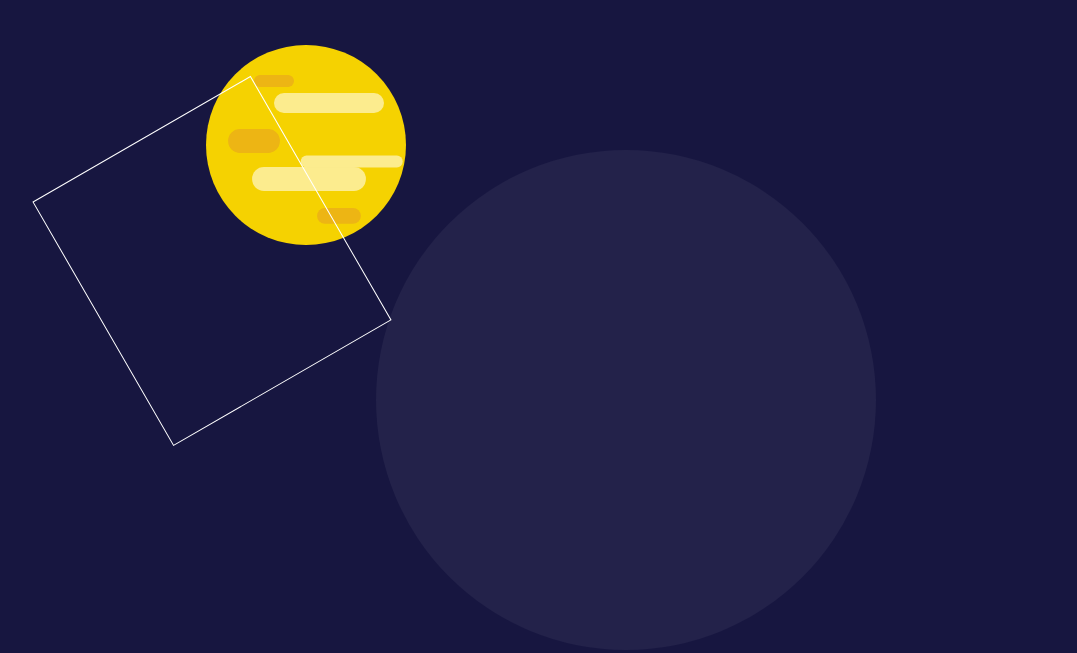
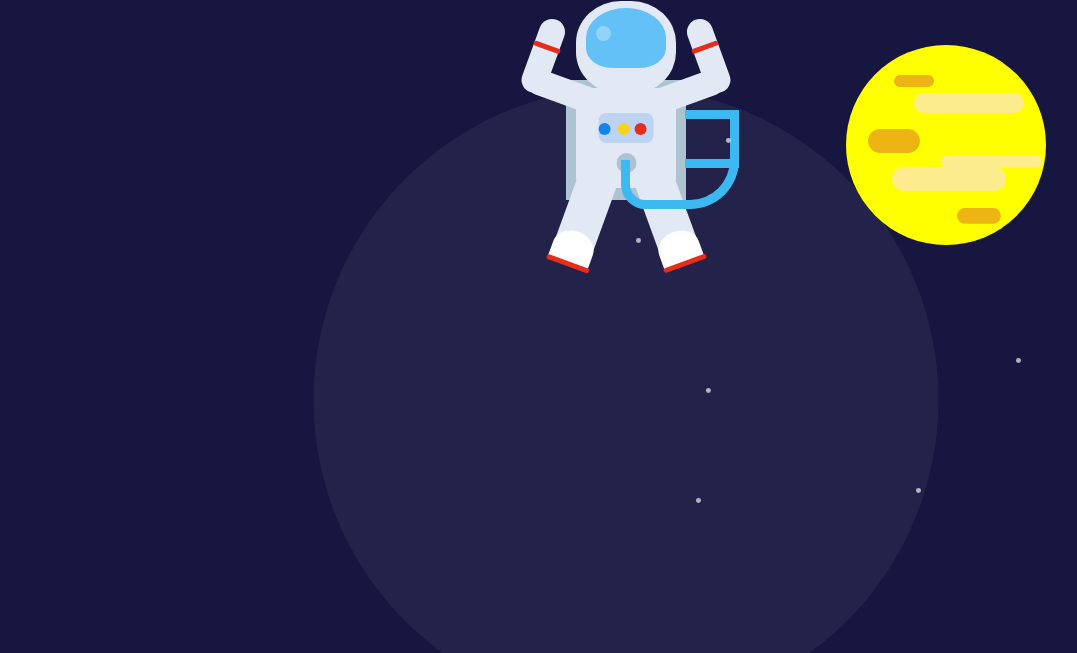
Before and after one commit to thapsrit/astronaut-animation-css, a plain HTML site: page index.html in a window 1280 px wide. Shown: the whole page, without its empty margins (14-1091 px from the left). Drawn offline with Linux system fonts and the light colour scheme.

Commit message:
added few things on css

```diff
--- a/index.html
+++ b/index.html
@@ -12,5 +12,16 @@
       <div claa="shadow"></div>
     </div>
     <div class="astronaut"></div>
+    <div class="tank center"></div>
+    <div class="suit center">
+      <div class="helmet center"></div>
+      <div class="buttons center"></div>
+      <div class="hand-l"></div>
+      <div class="hand-r"></div>
+      <div class="leg-l"></div>
+      <div class="leg-r"></div>
+      <div class="pipe"></div>
+      <div class="stars"></div>
+    </div>
   </body>
 </html>
--- a/style.css
+++ b/style.css
@@ -20,11 +20,11 @@ body {
 .planet {
   height: 12.5em;
   width: 12.5em;
-  background-color: #f5d201;
+  background-color: #ffff00;
   border-radius: 50%;
   position: absolute;
   top: 2.81em;
-  left: 13.75em;
+  right: 13.75em;
 }
 .planet:before {
   position: absolute;
@@ -62,8 +62,218 @@ body {
   position: absolute;
   height: 17.5em;
   width: 15.62em;
-  border: 1px solid #ffffff;
   top: 7.5em;
   left: 6.25em;
   transform: rotate(-30deg);
+  animation: float 4s infinite;
 }
+@keyframes float {
+  50% {
+    transform: rotate(-30deg) translateY(1.87em);
+  }
+}
+.suit {
+  position: absolute;
+  background-color: #e2e9f4;
+  height: 6.25em;
+  width: 6.25em;
+  border-radius: 10%;
+  top: 5.5em;
+}
+.helmet {
+  background-color: #e2e9f4;
+  height: 5.81em;
+  width: 6.25em;
+  position: absolute;
+  top: -5.43em;
+  border-radius: 45%;
+}
+.helmet:before {
+  position: absolute;
+  content: "";
+  background-color: #64c1f7;
+  height: 3.75em;
+  width: 5em;
+  border-radius: 60% 60% 40% 40%;
+  left: 0.62em;
+  top: 0.43em;
+}
+.helmet:after {
+  content: "";
+  position: absolute;
+  background-color: rgba(255, 255, 255, 0.3);
+  height: 0.93em;
+  width: 0.93em;
+  border-radius: 50%;
+  left: 1.25em;
+  top: 1.56em;
+}
+.tank {
+  position: absolute;
+  background-color: #aec3d2;
+  height: 7.5em;
+  width: 7.5em;
+  top: 5em;
+}
+.buttons {
+  background-color: #bdd3f3;
+  width: 3.43em;
+  height: 1.87em;
+  border-radius: 0.5em;
+  position: absolute;
+  top: 1.56em;
+}
+.buttons:after {
+  position: absolute;
+  content: "";
+  height: 0.75em;
+  width: 0.75em;
+  background-color: #1683ed;
+  border-radius: 50%;
+  top: 0.62em;
+  box-shadow: 1.2em 0 #fbd31f, 2.25em 0 #e62c1b;
+}
+.buttons:before {
+  position: absolute;
+  content: "";
+  height: 1.25em;
+  width: 1.25em;
+  border-radius: 50%;
+  background-color: #aec3d2;
+  top: 2.5em;
+  left: 1.12em;
+}
+.hand-l,
+.hand-r {
+  position: absolute;
+  height: 1.62em;
+  width: 4.68em;
+  background-color: #e2e9f4;
+  border-radius: 2.5em;
+  top: -0.62em;
+}
+.hand-l {
+  transform: rotate(20deg);
+  left: -3.12em;
+}
+.hand-r {
+  transform: rotate(-20deg);
+  right: -3.12em;
+}
+.hand-l:before,
+.hand-r:before {
+  position: absolute;
+  content: "";
+  height: 1.62em;
+  width: 4.81em;
+  background-color: #e2e9f4;
+  border-radius: 1.62em;
+  bottom: 1.62em;
+}
+.hand-r:before {
+  left: 1.87em;
+  transform: rotate(90deg);
+}
+.hand-l:before {
+  right: 1.87em;
+  transform: rotate(-90deg);
+}
+.hand-l:after,
+.hand-r:after {
+  position: absolute;
+  content: "";
+  background-color: #e62c1b;
+  height: 0.34em;
+  width: 1.75em;
+  border-radius: 0.81em;
+  top: -1.56em;
+}
+.hand-l::after {
+  left: -0.43em;
+}
+.hand-r:after {
+  right: -0.43em;
+}
+.leg-l,
+.leg-r {
+  height: 6.25em;
+  width: 2.5em;
+  background-color: #e2e9f4;
+  position: absolute;
+  top: 5em;
+}
+.leg-l {
+  left: -0.75em;
+  transform: rotate(20deg);
+}
+.leg-r {
+  right: -0.75em;
+  transform: rotate(-20deg);
+}
+.leg-l:before,
+.leg-r:before {
+  position: absolute;
+  content: "";
+  background-color: #ffffff;
+  width: 2.68em;
+  height: 2.18em;
+  border-radius: 50% 50% 0 0;
+  top: 4.06em;
+  left: -0.09em;
+}
+.leg-l:after,
+.leg-r:after {
+  position: absolute;
+  content: "";
+  background-color: #e62c1b;
+  width: 2.81em;
+  height: 0.31em;
+  border-radius: 1em;
+  bottom: -0.09em;
+  left: -0.15em;
+}
+.pipe {
+  position: absolute;
+  background-color: transparent;
+  height: 2.5em;
+  width: 6.25em;
+  border: 0.62em solid #3cb9f0;
+  border-top: none;
+  border-radius: 0 0 3.75em 1.87em;
+  left: 2.81em;
+  top: 4.5em;
+}
+.pipe:before {
+  position: absolute;
+  content: "";
+  background-color: transparent;
+  height: 2.5em;
+  width: 2.81em;
+  border: 0.62em solid #3cb9f0;
+  border-left: none;
+  top: -3.1em;
+  left: 3.42em;
+  border-radius: 0 2.5e, 0 0;
+}
+.stars {
+  position: absolute;
+  background-color: #ffffff;
+  width: 0.31em;
+  height: 0.31em;
+  border-radius: 50%;
+  top: 9.37em;
+  left: 3.75em;
+  box-shadow: 4.37em 9.37em #ffffff, 5.62em -6.25em #ffffff,
+    17.5em 15.62em #ffffff, 23.75em 7.5em #ffffff, 3.75em 16.25em #ffffff;
+  animation: twinkle 3s infinite;
+}
+@keyframes twinkle {
+  50% {
+    opacity: 0.2;
+  }
+}
+@media screen and (min-width: 700px) {
+  .container {
+    font-size: 20px;
+  }
+}
```
